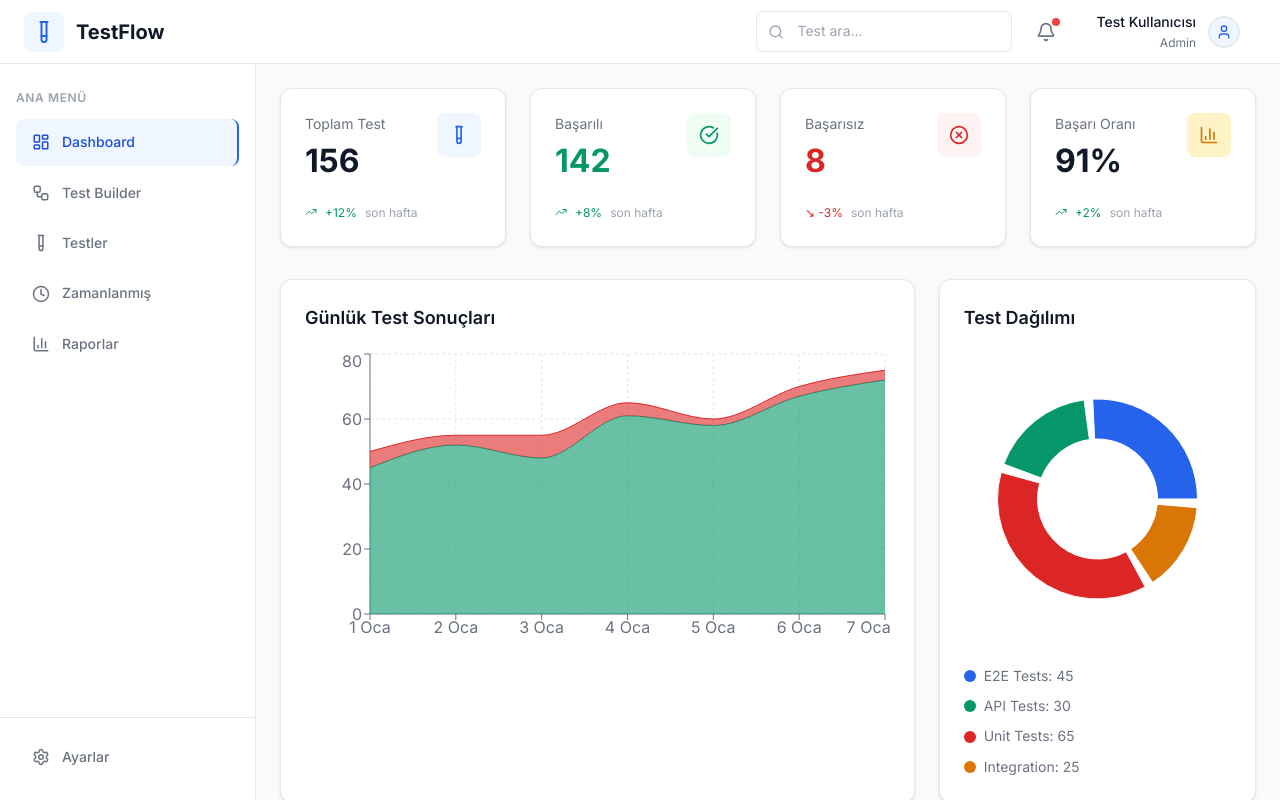
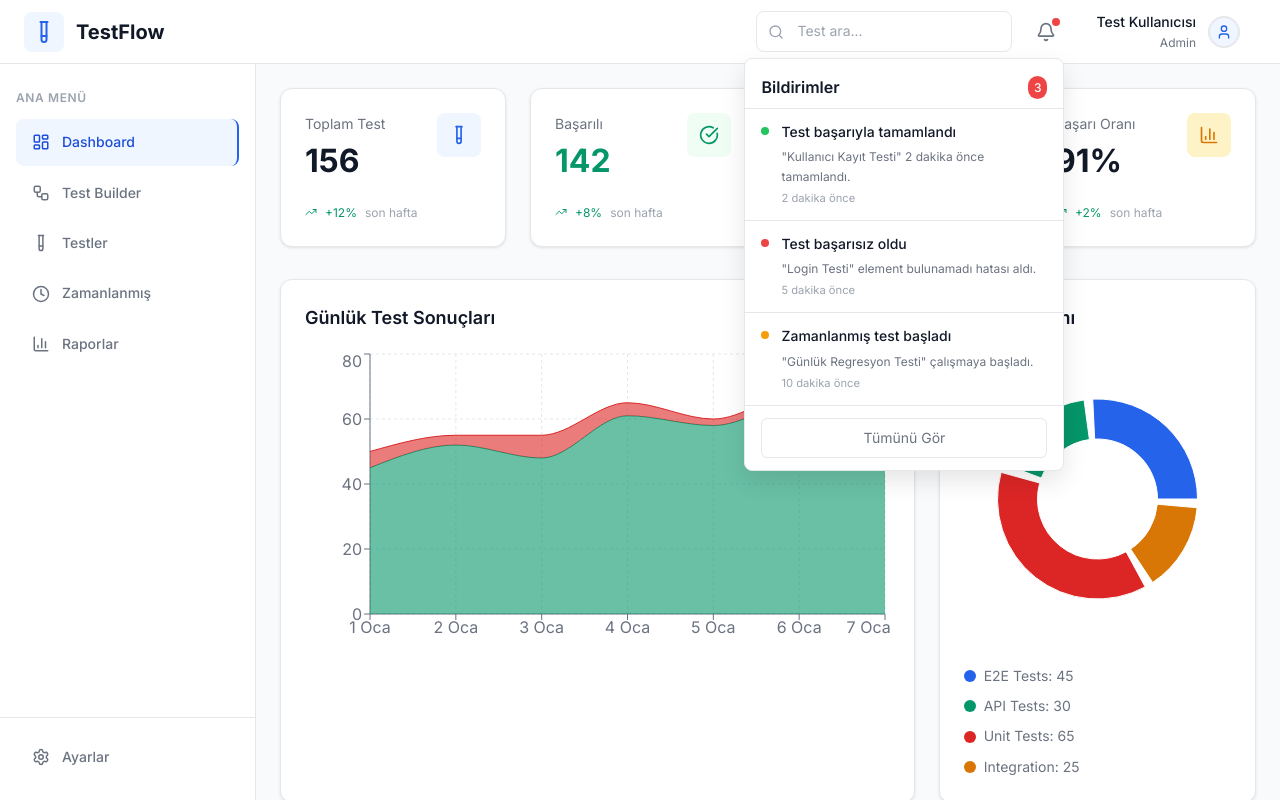
Before and after one commit to erenaydin0/TestFlow, a Next.js app: page / in a window 1280 px wide. Both pictures are taken after a click on the button 1046 px from the left and 31 px from the top of the page. Shown: the top 800 px of the page. Built offline with nearby package versions, Linux system fonts and the light colour scheme.

Commit message:
Bildirim paneli için bir ön tasarım hazırlandı.

```diff
--- a/src/components/Header.tsx
+++ b/src/components/Header.tsx
@@ -11,8 +11,10 @@ interface HeaderProps {
 
 export default function Header({ title, subtitle }: HeaderProps) {
   const [isUserPanelOpen, setIsUserPanelOpen] = useState(false);
+  const [isNotificationPanelOpen, setIsNotificationPanelOpen] = useState(false);
   const { theme, setTheme } = useTheme();
   const userPanelRef = useRef<HTMLDivElement>(null);
+  const notificationPanelRef = useRef<HTMLDivElement>(null);
 
   // Panel dışına tıklandığında kapat
   useEffect(() => {
@@ -20,16 +22,19 @@ export default function Header({ title, subtitle }: HeaderProps) {
       if (userPanelRef.current && !userPanelRef.current.contains(event.target as Node)) {
         setIsUserPanelOpen(false);
       }
+      if (notificationPanelRef.current && !notificationPanelRef.current.contains(event.target as Node)) {
+        setIsNotificationPanelOpen(false);
+      }
     }
 
-    if (isUserPanelOpen) {
+    if (isUserPanelOpen || isNotificationPanelOpen) {
       document.addEventListener('mousedown', handleClickOutside);
     }
 
     return () => {
       document.removeEventListener('mousedown', handleClickOutside);
     };
-  }, [isUserPanelOpen]);
+  }, [isUserPanelOpen, isNotificationPanelOpen]);
 
   const themeOptions = [
     { id: 'light', label: 'Açık', icon: Sun },
@@ -131,7 +136,10 @@ export default function Header({ title, subtitle }: HeaderProps) {
           </div>
 
           {/* Notifications */}
-          <button style={{
+          <div style={{ position: 'relative' }} ref={notificationPanelRef}>
+            <button
+              onClick={() => setIsNotificationPanelOpen(!isNotificationPanelOpen)}
+              style={{
                 position: 'relative',
                 padding: '0.5rem',
                 color: 'var(--text-secondary)',
@@ -148,7 +156,8 @@ export default function Header({ title, subtitle }: HeaderProps) {
               onMouseLeave={(e) => {
                 e.currentTarget.style.color = 'var(--text-secondary)';
                 e.currentTarget.style.backgroundColor = 'transparent';
-          }}>
+              }}
+            >
               <Bell size={20} />
               <span style={{
                 position: 'absolute',
@@ -160,6 +169,216 @@ export default function Header({ title, subtitle }: HeaderProps) {
                 borderRadius: '50%'
               }}></span>
             </button>
+
+            {/* Notification Panel */}
+            <div className={`notification-panel ${isNotificationPanelOpen ? 'open' : ''}`}>
+              {/* Panel Header */}
+              <div style={{
+                padding: '1rem 1rem 0.5rem 1rem',
+                borderBottom: '1px solid var(--border-primary)'
+              }}>
+                <div style={{
+                  display: 'flex',
+                  alignItems: 'center',
+                  justifyContent: 'space-between'
+                }}>
+                  <h3 style={{
+                    fontSize: '1rem',
+                    fontWeight: 600,
+                    color: 'var(--text-primary)',
+                    margin: 0
+                  }}>
+                    Bildirimler
+                  </h3>
+                  <span style={{
+                    fontSize: '0.75rem',
+                    backgroundColor: '#ef4444',
+                    color: 'white',
+                    padding: '0.125rem 0.375rem',
+                    borderRadius: '0.75rem',
+                    fontWeight: 500
+                  }}>
+                    3
+                  </span>
+                </div>
+              </div>
+
+              {/* Notifications List */}
+              <div style={{ maxHeight: '20rem', overflowY: 'auto' }}>
+                {/* Sample Notifications */}
+                <div style={{
+                  padding: '0.75rem 1rem',
+                  borderBottom: '1px solid var(--border-primary)',
+                  cursor: 'pointer',
+                  transition: 'all 0.2s ease'
+                }}
+                onMouseEnter={(e) => {
+                  e.currentTarget.style.backgroundColor = 'var(--bg-tertiary)';
+                }}
+                onMouseLeave={(e) => {
+                  e.currentTarget.style.backgroundColor = 'transparent';
+                }}>
+                  <div style={{ display: 'flex', gap: '0.75rem' }}>
+                    <div style={{
+                      width: '0.5rem',
+                      height: '0.5rem',
+                      backgroundColor: '#22c55e',
+                      borderRadius: '50%',
+                      marginTop: '0.375rem',
+                      flexShrink: 0
+                    }}></div>
+                    <div style={{ flex: 1 }}>
+                      <p style={{
+                        fontSize: '0.875rem',
+                        fontWeight: 500,
+                        color: 'var(--text-primary)',
+                        margin: '0 0 0.25rem 0'
+                      }}>
+                        Test başarıyla tamamlandı
+                      </p>
+                      <p style={{
+                        fontSize: '0.75rem',
+                        color: 'var(--text-secondary)',
+                        margin: '0 0 0.25rem 0'
+                      }}>
+                        "Kullanıcı Kayıt Testi" 2 dakika önce tamamlandı.
+                      </p>
+                      <p style={{
+                        fontSize: '0.7rem',
+                        color: 'var(--text-tertiary)',
+                        margin: 0
+                      }}>
+                        2 dakika önce
+                      </p>
+                    </div>
+                  </div>
+                </div>
+
+                <div style={{
+                  padding: '0.75rem 1rem',
+                  borderBottom: '1px solid var(--border-primary)',
+                  cursor: 'pointer',
+                  transition: 'all 0.2s ease'
+                }}
+                onMouseEnter={(e) => {
+                  e.currentTarget.style.backgroundColor = 'var(--bg-tertiary)';
+                }}
+                onMouseLeave={(e) => {
+                  e.currentTarget.style.backgroundColor = 'transparent';
+                }}>
+                  <div style={{ display: 'flex', gap: '0.75rem' }}>
+                    <div style={{
+                      width: '0.5rem',
+                      height: '0.5rem',
+                      backgroundColor: '#ef4444',
+                      borderRadius: '50%',
+                      marginTop: '0.375rem',
+                      flexShrink: 0
+                    }}></div>
+                    <div style={{ flex: 1 }}>
+                      <p style={{
+                        fontSize: '0.875rem',
+                        fontWeight: 500,
+                        color: 'var(--text-primary)',
+                        margin: '0 0 0.25rem 0'
+                      }}>
+                        Test başarısız oldu
+                      </p>
+                      <p style={{
+                        fontSize: '0.75rem',
+                        color: 'var(--text-secondary)',
+                        margin: '0 0 0.25rem 0'
+                      }}>
+                        "Login Testi" element bulunamadı hatası aldı.
+                      </p>
+                      <p style={{
+                        fontSize: '0.7rem',
+                        color: 'var(--text-tertiary)',
+                        margin: 0
+                      }}>
+                        5 dakika önce
+                      </p>
+                    </div>
+                  </div>
+                </div>
+
+                <div style={{
+                  padding: '0.75rem 1rem',
+                  cursor: 'pointer',
+                  transition: 'all 0.2s ease'
+                }}
+                onMouseEnter={(e) => {
+                  e.currentTarget.style.backgroundColor = 'var(--bg-tertiary)';
+                }}
+                onMouseLeave={(e) => {
+                  e.currentTarget.style.backgroundColor = 'transparent';
+                }}>
+                  <div style={{ display: 'flex', gap: '0.75rem' }}>
+                    <div style={{
+                      width: '0.5rem',
+                      height: '0.5rem',
+                      backgroundColor: '#f59e0b',
+                      borderRadius: '50%',
+                      marginTop: '0.375rem',
+                      flexShrink: 0
+                    }}></div>
+                    <div style={{ flex: 1 }}>
+                      <p style={{
+                        fontSize: '0.875rem',
+                        fontWeight: 500,
+                        color: 'var(--text-primary)',
+                        margin: '0 0 0.25rem 0'
+                      }}>
+                        Zamanlanmış test başladı
+                      </p>
+                      <p style={{
+                        fontSize: '0.75rem',
+                        color: 'var(--text-secondary)',
+                        margin: '0 0 0.25rem 0'
+                      }}>
+                        "Günlük Regresyon Testi" çalışmaya başladı.
+                      </p>
+                      <p style={{
+                        fontSize: '0.7rem',
+                        color: 'var(--text-tertiary)',
+                        margin: 0
+                      }}>
+                        10 dakika önce
+                      </p>
+                    </div>
+                  </div>
+                </div>
+              </div>
+
+              {/* Panel Footer */}
+              <div style={{
+                padding: '0.75rem 1rem',
+                borderTop: '1px solid var(--border-primary)'
+              }}>
+                <button style={{
+                  width: '100%',
+                  padding: '0.5rem',
+                  backgroundColor: 'transparent',
+                  border: '1px solid var(--border-primary)',
+                  borderRadius: '0.375rem',
+                  color: 'var(--text-secondary)',
+                  fontSize: '0.875rem',
+                  cursor: 'pointer',
+                  transition: 'all 0.2s ease'
+                }}
+                onMouseEnter={(e) => {
+                  e.currentTarget.style.backgroundColor = 'var(--bg-tertiary)';
+                  e.currentTarget.style.color = 'var(--text-primary)';
+                }}
+                onMouseLeave={(e) => {
+                  e.currentTarget.style.backgroundColor = 'transparent';
+                  e.currentTarget.style.color = 'var(--text-secondary)';
+                }}>
+                  Tümünü Gör
+                </button>
+              </div>
+            </div>
+          </div>
 
           {/* User Profile */}
           <div style={{ position: 'relative' }} ref={userPanelRef}>
@@ -401,6 +620,28 @@ export default function Header({ title, subtitle }: HeaderProps) {
           visibility: visible;
           transform: translateY(0);
         }
+
+        .notification-panel {
+          position: absolute;
+          top: calc(100% + 0.5rem);
+          right: 0;
+          width: 20rem;
+          background-color: var(--bg-primary);
+          border: 1px solid var(--border-primary);
+          border-radius: 0.5rem;
+          box-shadow: 0 10px 25px rgba(0, 0, 0, 0.1);
+          opacity: 0;
+          visibility: hidden;
+          transform: translateY(-0.5rem);
+          transition: all 0.2s ease;
+          z-index: 50;
+        }
+
+        .notification-panel.open {
+          opacity: 1;
+          visibility: visible;
+          transform: translateY(0);
+        }
       `}</style>
     </header>
   );
```
Lines whose indentation alone changed are shown as unchanged.
